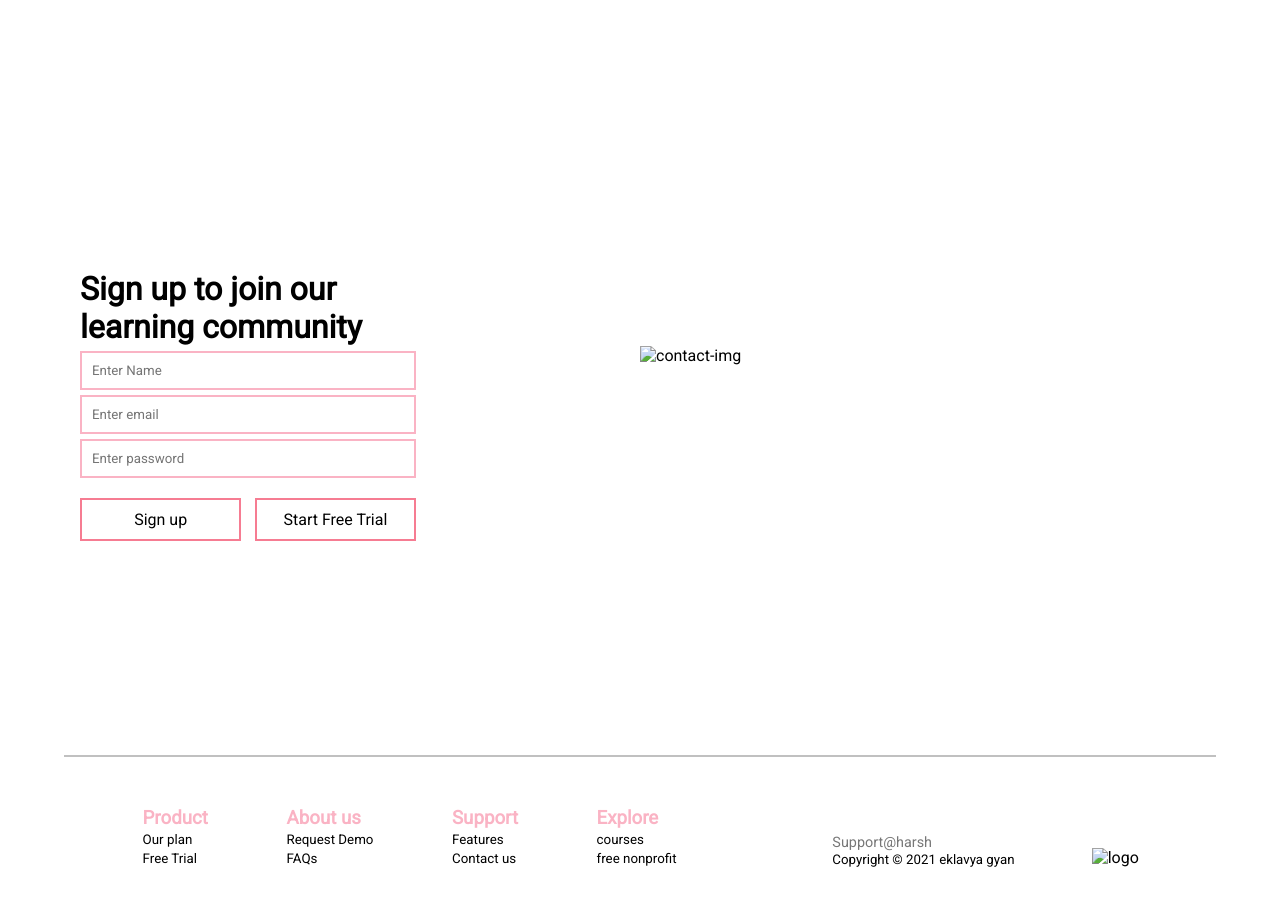
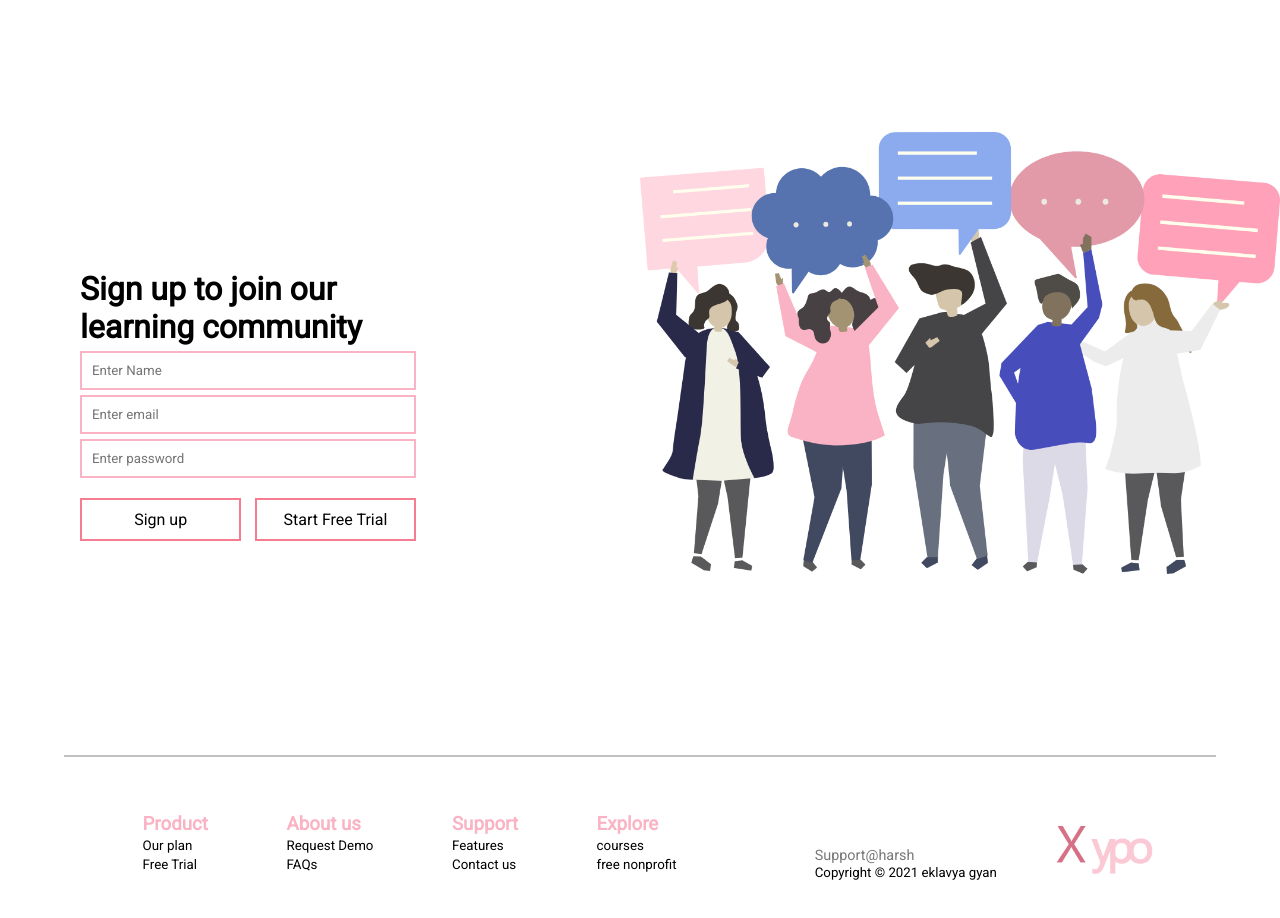
Before and after one commit to Harsh-raj-08/website-1, a plain HTML site: page index.html in a window 1280 px wide. Shown: the part 3600-4518 px from the top of the page. Drawn offline with Linux system fonts and the light colour scheme; the site is published under a folder, as on GitHub Pages, so addresses that start at the root find nothing.

Commit message:
image issue resolve
contact img and logo img are now back

```diff
--- a/index.html
+++ b/index.html
@@ -148,7 +148,7 @@
 
             </div>
             <div class="right-col">
-                <img src="/images/contact.png" alt="contact-img">
+                <img src="images/contact.png" alt="contact-img">
             </div>
         </div>
     </section>
@@ -180,7 +180,7 @@
                     <h5>Copyright &copy; 2021 eklavya gyan</h5>
                 </div>
                 <div class="logo">
-                    <img src="/images/logo.png" alt="logo">
+                    <img src="images/logo.png" alt="logo">
                 </div>
             </div>
         </div>
```
